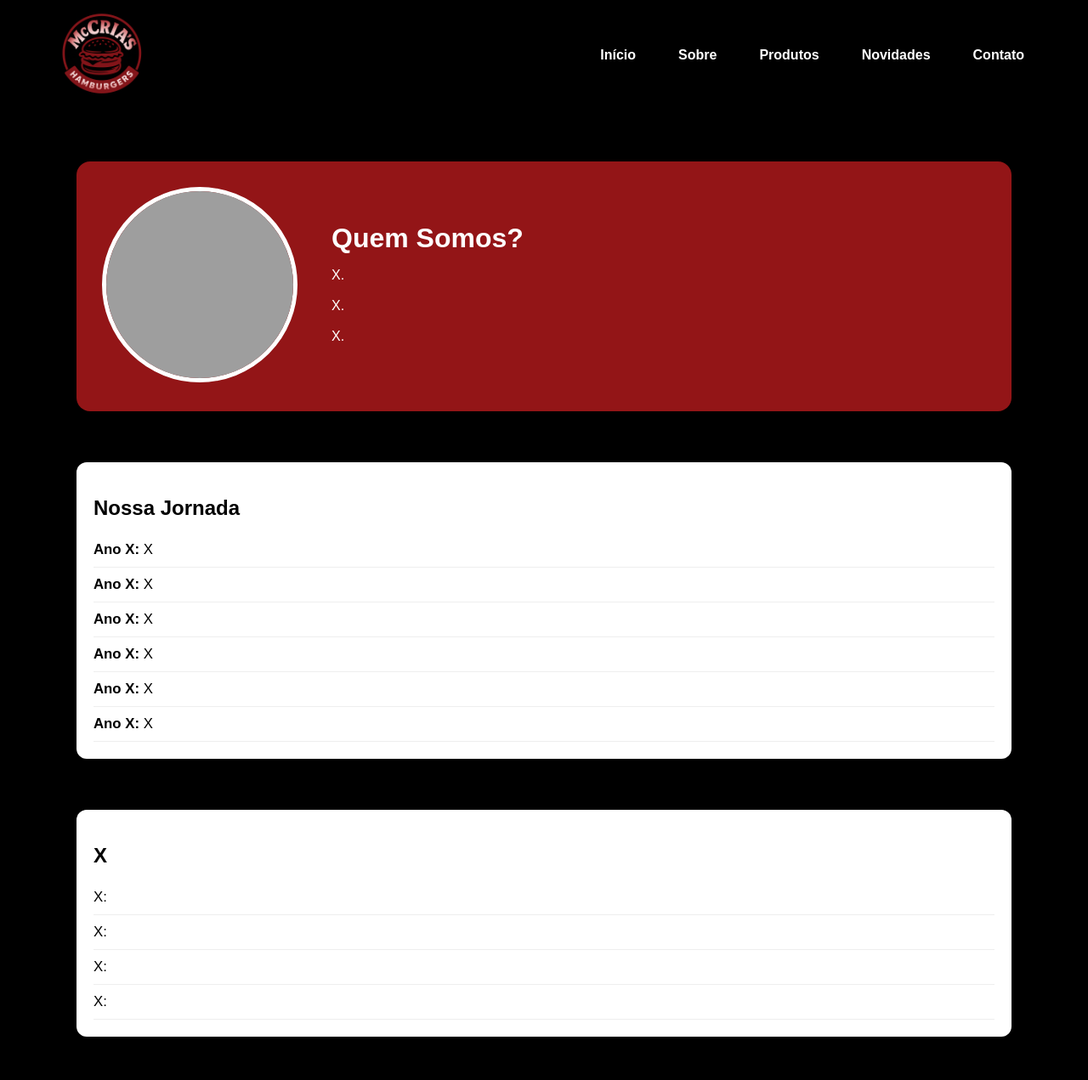
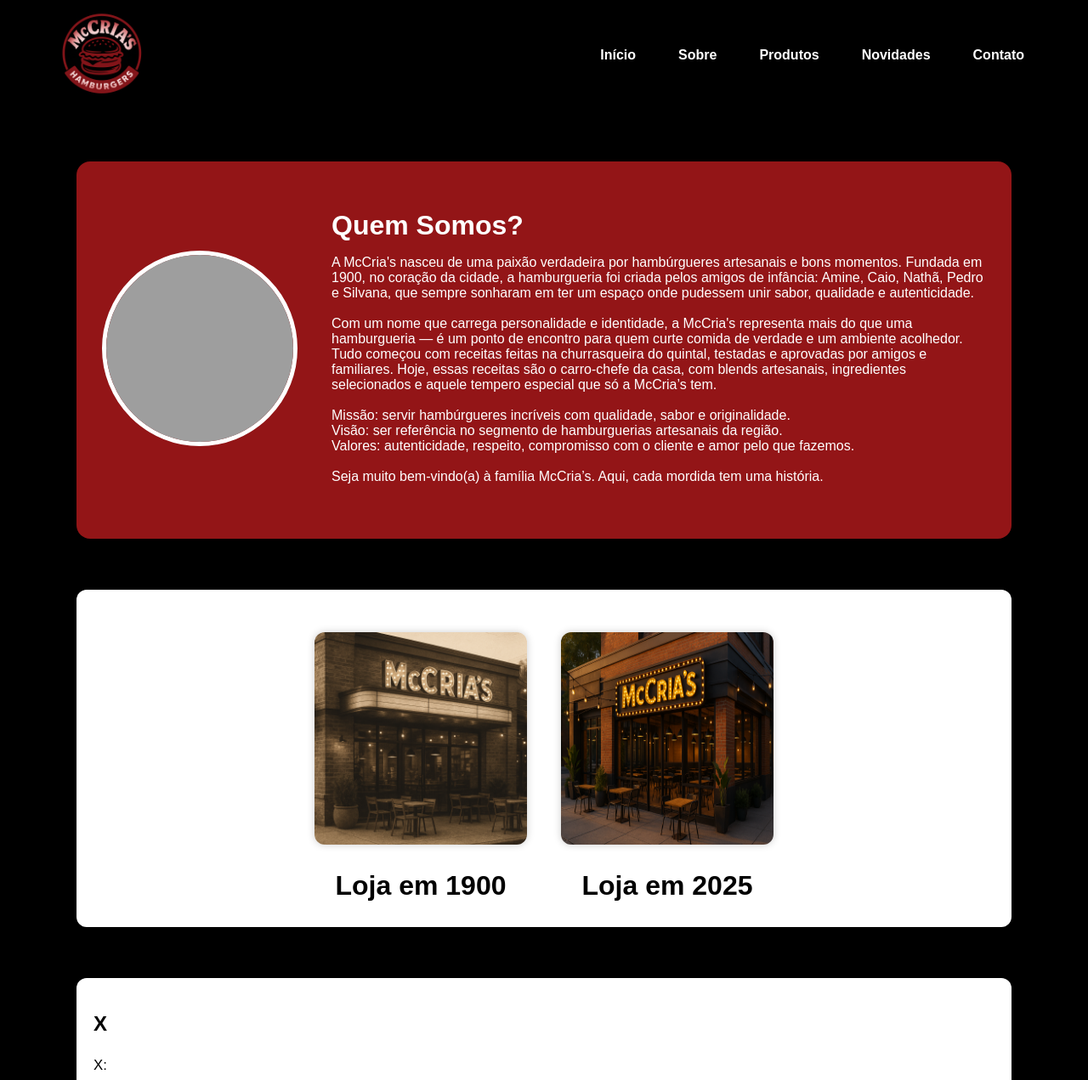
Before and after one commit to PedroBonomo/AVA2, a PHP site: page /sobre.html in a window 1280 px wide. Shown: the top 1271 px of the page at 85% size. Run offline with PHP 8.4, Linux system fonts and the light colour scheme; grey boxes are pictures that could not be loaded.

Commit message:
sobre e css sobre: quem somos + nossa jornada + imgs lojas

```diff
--- a/sobre.html
+++ b/sobre.html
@@ -28,28 +28,33 @@
     <main class="sobre-conteudo">
         <section class="quemsomos">
             <div class="foto-somos">
-            <img src="img/.png" alt="Foto?" />
+            <img src="img/equipe.png" alt="Foto da equipe"/>
             </div>
             <div class="texto-somos">
             <h1>Quem Somos?</h1>
             <p>
-                X.<br> <br>
-                X.<br> <br>
-                X.<br> <br>
+                A McCria's nasceu de uma paixão verdadeira por hambúrgueres artesanais e bons momentos. Fundada em 1900, no coração da cidade, a hamburgueria foi criada pelos amigos de infância: Amine, Caio, Nathã, Pedro e Silvana, que sempre sonharam em ter um espaço onde pudessem unir sabor, qualidade e autenticidade.<br> <br>
+                Com um nome que carrega personalidade e identidade, a McCria's representa mais do que uma hamburgueria — é um ponto de encontro para quem curte comida de verdade e um ambiente acolhedor. Tudo começou com receitas feitas na churrasqueira do quintal, testadas e aprovadas por amigos e familiares. Hoje, essas receitas são o carro-chefe da casa, com blends artesanais, ingredientes selecionados e aquele tempero especial que só a McCria’s tem.<br> <br>
+                Missão: servir hambúrgueres incríveis com qualidade, sabor e originalidade.<br>
+                Visão: ser referência no segmento de hamburguerias artesanais da região.<br>
+                Valores: autenticidade, respeito, compromisso com o cliente e amor pelo que fazemos.<br> <br>
+                Seja muito bem-vindo(a) à família McCria’s. Aqui, cada mordida tem uma história.<br> <br>
             </p>
-            </div>
         </section>
 
         <section class="nossajornada">
-            <h2>Nossa Jornada</h2>
-            <ul>
-            <li><strong>Ano X:</strong> X</li>
-            <li><strong>Ano X:</strong> X</li>
-            <li><strong>Ano X:</strong> X</li>
-            <li><strong>Ano X:</strong> X</li>
-            <li><strong>Ano X:</strong> X</li>
-            <li><strong>Ano X:</strong> X</li>
-            </ul>
+            <div class="imagens-lojas">
+                <div class="imagem-loja">
+                  <img src="img/lojaantes.png" alt="Loja em 1900">
+                  <h1>Loja em 1900</h1>
+                </div>
+                <div class="imagem-loja">
+                  <img src="img/loja.png" alt="Loja em 2025">
+                  <h1>Loja em 2025</h1>
+                </div>
+              </div>
+
+
         </section>
 
         <section class="curiosidades">
@@ -71,6 +76,7 @@
                 <img src="img/equipe.png" alt="Imagem de Silvana"></a>
                 </div>
             </section>
+        </div>
     </main>
     <footer>
         <p>&copy; 2025 Hamburgueria. Todos os direitos reservados.</p>
--- a/style.css
+++ b/style.css
@@ -88,6 +88,54 @@
   object-fit: cover;
   border-radius: 50%;
   border: 5px solid #fff;
+}
+
+.nossajornada {
+  display: flex;
+  flex-direction: column;
+  flex-wrap: wrap;
+  align-items: center;
+  gap: 40px;
+  background-color: #ffffff;
+  padding: 30px;
+  border-radius: 16px;
+  box-shadow: 0 0 12px rgba(0,0,0,0.1);
+}
+
+.imagens-lojas {
+  display: flex;
+  justify-content: center;
+  align-items: flex-start;
+  text-align: center;
+  gap: 40px;
+  margin-top: 30px;
+  flex-wrap: wrap;
+  width: 100%;
+}
+
+
+.imagem-loja {
+  text-align: center;
+  color: black;
+}
+
+.imagem-loja img {
+  width: 250px;
+  height: 250px;
+  border-radius: 12px;
+  box-shadow: 0 0 10px rgba(0,0,0,0.2);
+}
+
+.imagem-loja p {
+  margin-top: 10px;
+  font-size: 1rem;
+}
+
+.imagem-loja h1{
+  flex: 1;
+  color: #000000;
+  font-size: 2rem;
+  margin-bottom: 10px;
 }
 
 .texto-somos {
```
Also changed, not shown: novidades.html (deleted, +0 -36 lines), img/loja.png (added), img/lojaantes.png (added), 1 other file.
